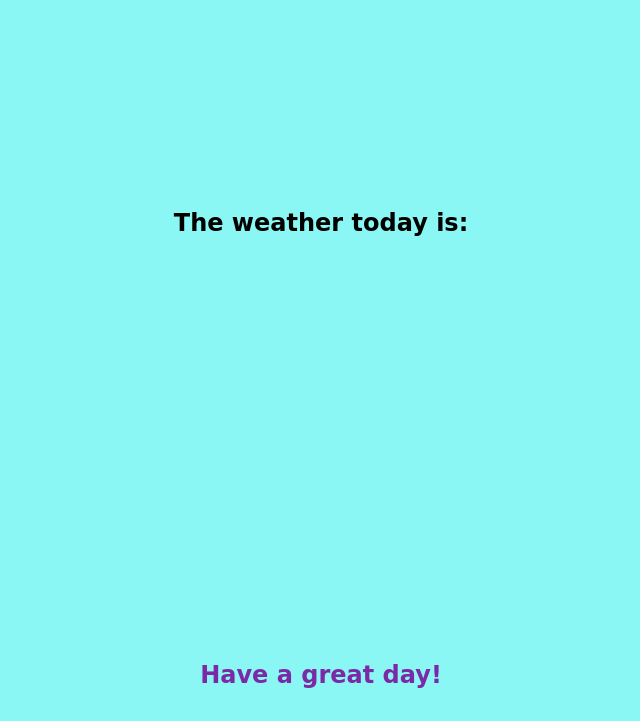
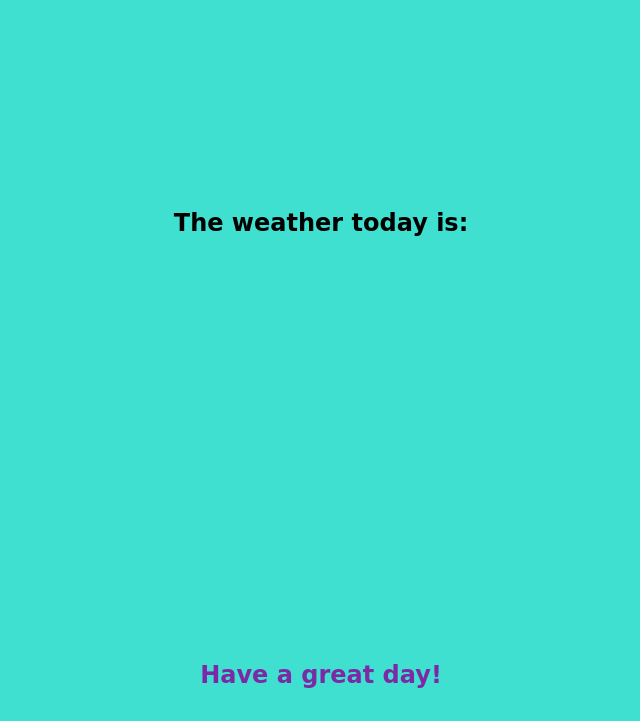
Before and after one commit to lesliemanly/m7-hw7-manly-leslie, a plain HTML site: page index.html in a window 1280 px wide. Shown: the part 79-800 px from the top of the page, without its empty margins (319-959 px from the left). Drawn offline with Linux system fonts and the light colour scheme; a web font is replaced by a local one.

Commit message:
Change the background color of the webpage

```diff
--- a/main.css
+++ b/main.css
@@ -6,7 +6,7 @@
 
 body {
   font-family: 'Chelsea Market', cursive;
-  background-color: #8BF7F4;
+  background-color: #40E0D0;
 }
 
 header {
```
